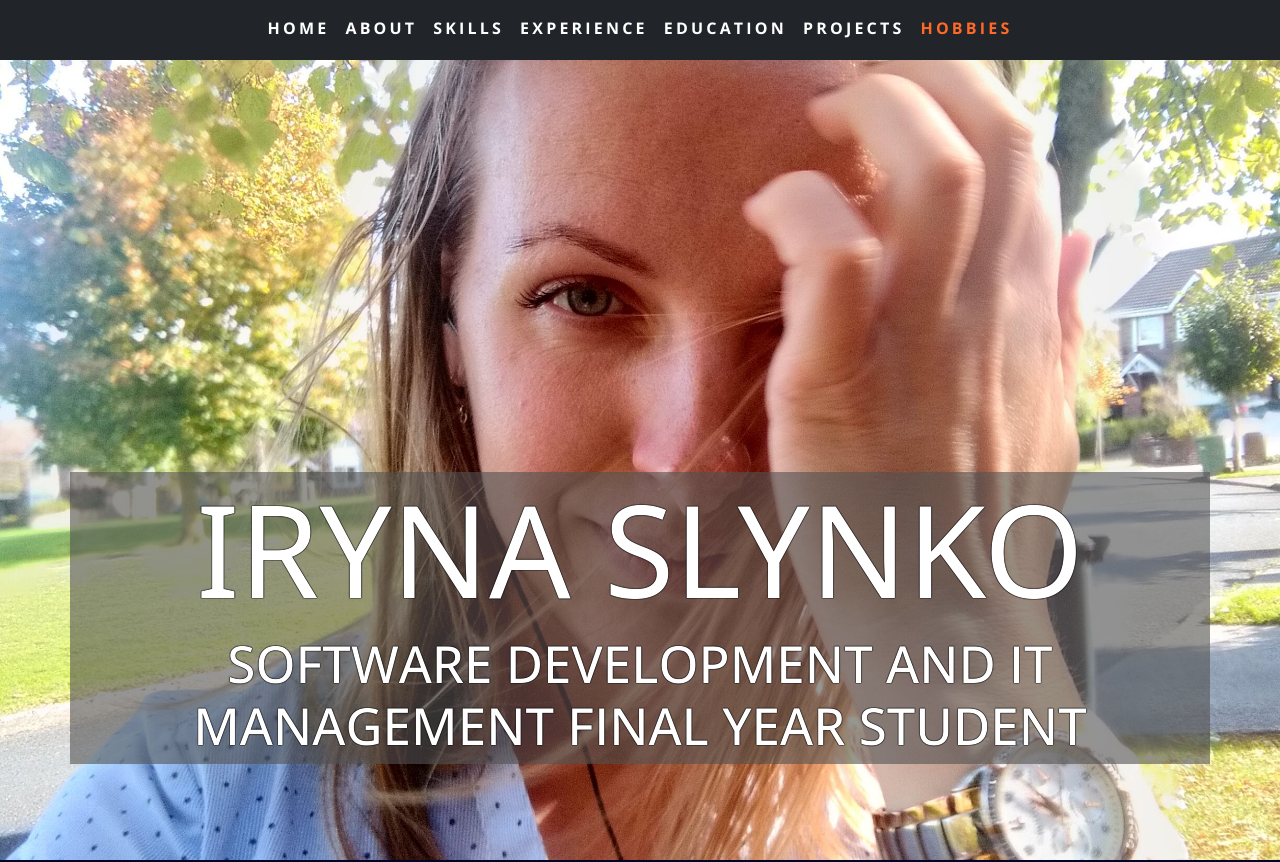
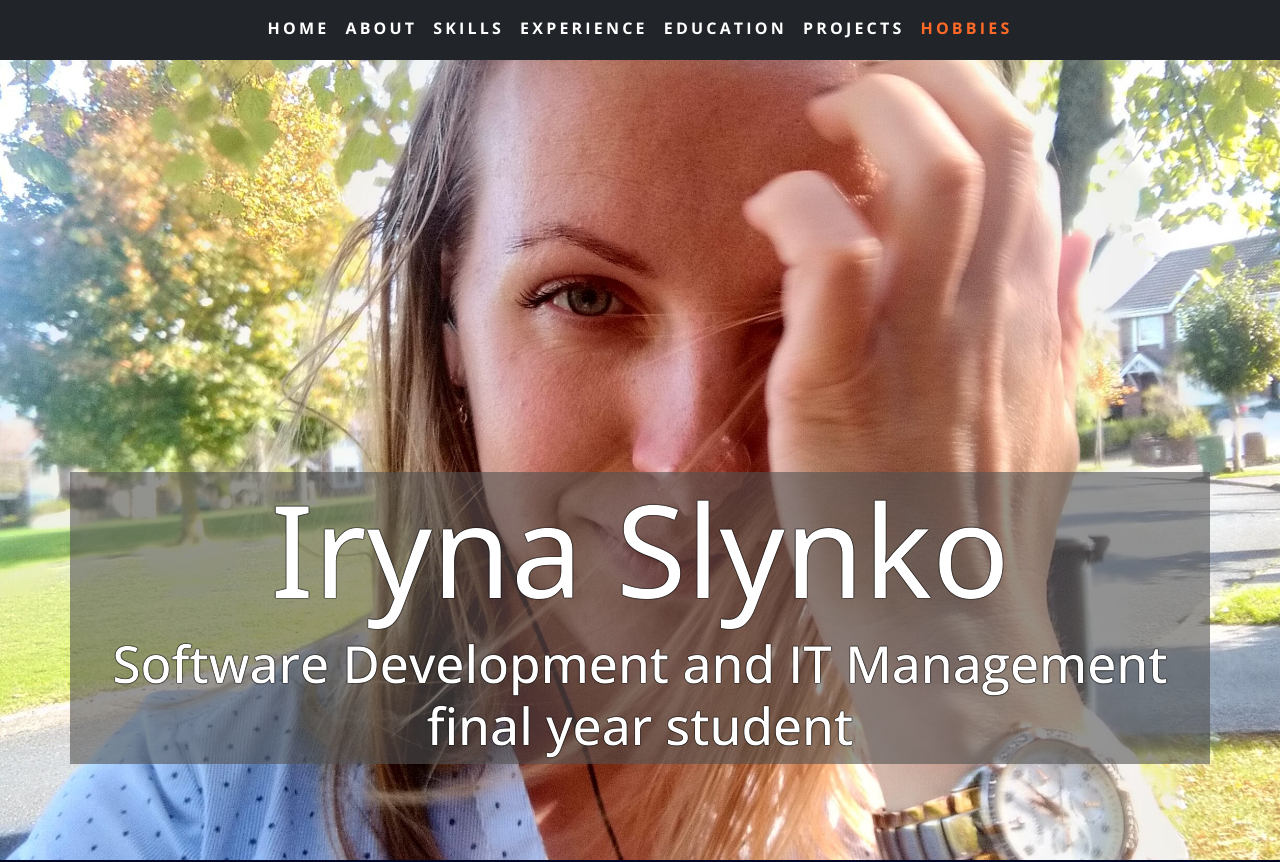
Before and after one commit to Iryna-Slynko/iryna-slynko-personal-website, a React (Create React App) app: page / in a window 1280 px wide. Shown: the top 862 px of the page. Built offline with nearby package versions, Linux system fonts and the light colour scheme.

Commit message:
update hero text style

```diff
--- a/src/styles/Hero.scss
+++ b/src/styles/Hero.scss
@@ -24,7 +24,7 @@
   text-align: center;
   color: white;
   text-shadow: 0 0 1px black, 0 0 1px black, 0 0 1px black, 0 0 1px black;
-  text-transform: uppercase;
+  text-transform: capitilize;
 
   .row {
     height: 100%;
```
